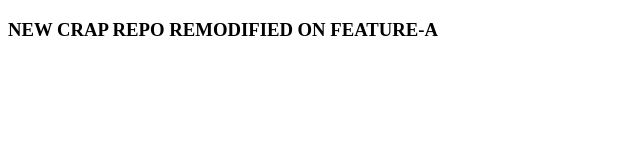
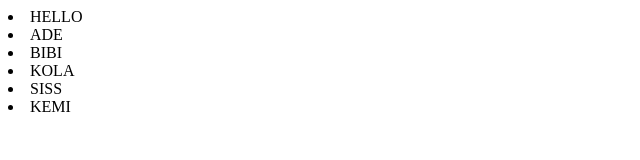
Before and after one commit to Fisto12/crap_repo, a plain HTML site: page index.html in a window 1280 px wide. Shown: the whole page, without its empty margins (0-640 px from the left). Drawn offline with Linux system fonts and the light colour scheme.

Commit message:
added onanother feature-a

```diff
--- a/index.html
+++ b/index.html
@@ -7,6 +7,11 @@
     <title>Document</title>
 </head>
 <body>
-    <h3>NEW CRAP REPO REMODIFIED ON FEATURE-A</h3>
+    <li>HELLO</li>
+    <li>ADE</li>
+    <li>BIBI</li>
+    <li>KOLA</li>
+    <li>SISS</li>
+    <li>KEMI</li>
 </body>
 </html>
```
